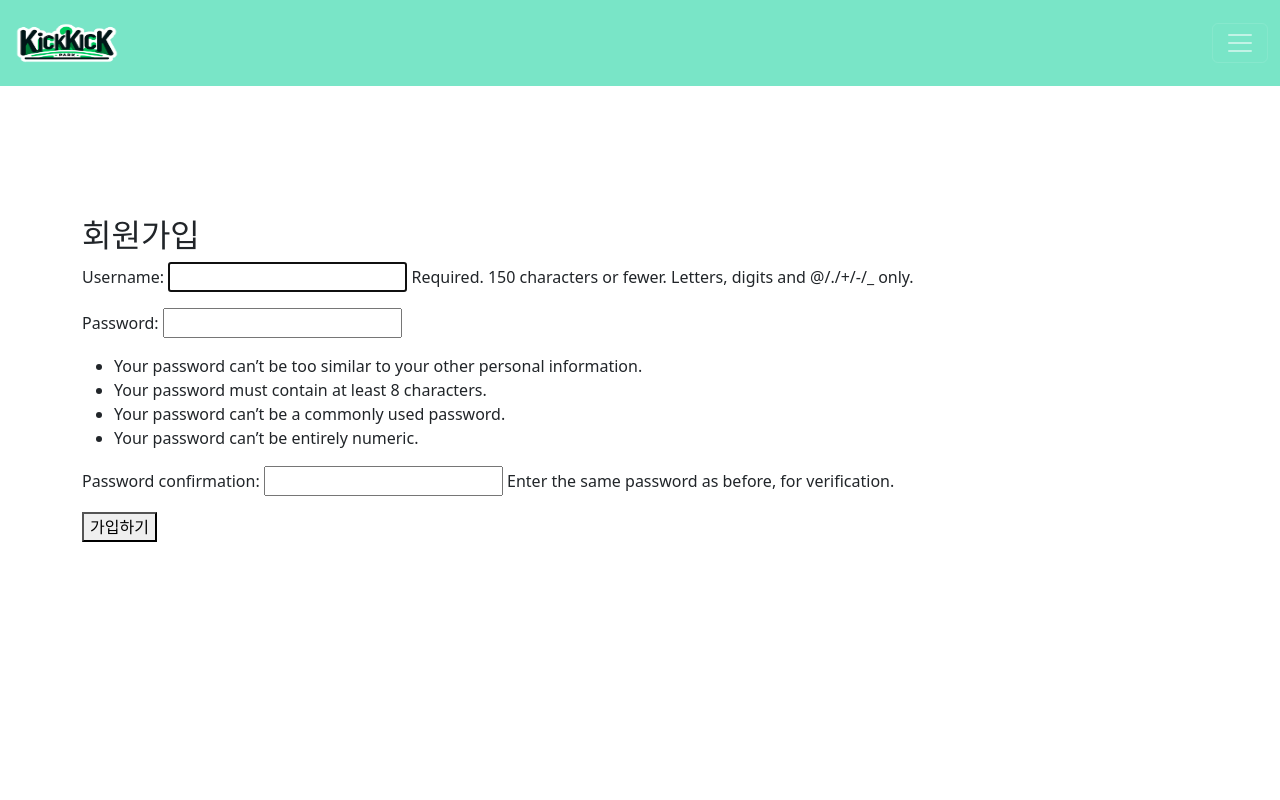
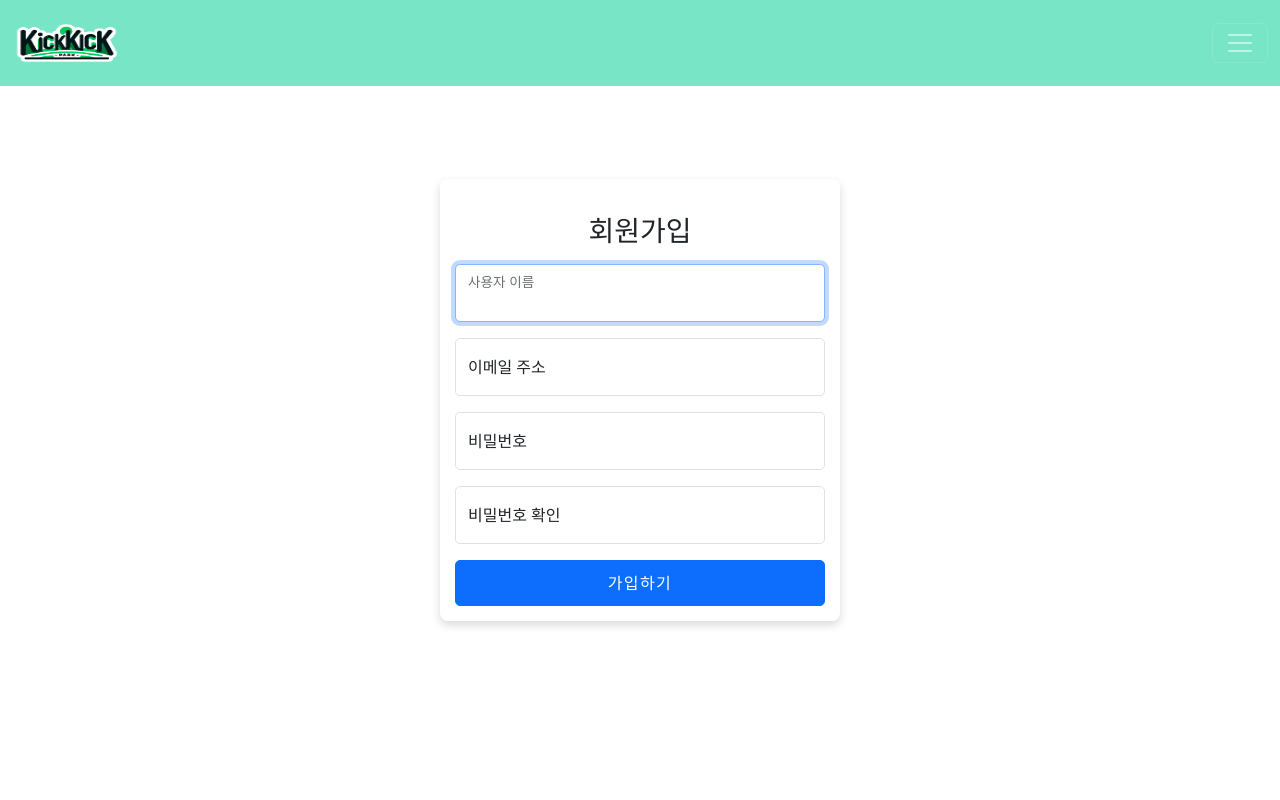
Before and after one commit to Lunecid/MultiCamp_Final, a Django app: page /accounts/signup/ in a window 1280 px wide. Run offline with Django 5.2, Linux system fonts and the light colour scheme; some libraries are stand-ins or nearby versions.

Commit message:
로그인,랭킹수정

```diff
--- a/accounts/templates/signup.html
+++ b/accounts/templates/signup.html
@@ -1,23 +1,97 @@
 {% extends 'base.html' %}
 
 {% block body %}
-<br>
-<br>
-<br>
-<br>
-<br>
+
 <!DOCTYPE html>
-<html>
+<html lang="ko">
 <head>
+    <meta charset="UTF-8">
     <title>회원가입</title>
+    <link href="https://cdn.jsdelivr.net/npm/bootstrap@5.3.0/dist/css/bootstrap.min.css" rel="stylesheet">
+    <style>
+        :root {
+            --input-padding-x: 1.5rem;
+            --input-padding-y: 0.75rem;
+        }
+
+        body {
+            background-color: #FFFFFF; /* 배경색 변경 */
+            display: flex;
+            align-items: center;
+            justify-content: center;
+            min-height: 100vh;
+            margin: 0;
+        }
+
+        .form-signup {
+            background: #FFFFFF;
+            box-shadow: 0 4px 10px rgba(0,0,0,0.15);
+            border-radius: 8px;
+            width: 100%;
+            max-width: 400px;
+            padding: 15px;
+            margin: auto;
+        }
+
+        .form-signup .form-floating:focus-within {
+            z-index: 2;
+        }
+
+        .form-signup input[type="text"],
+        .form-signup input[type="email"],
+        .form-signup input[type="password"] {
+            height: 50px;
+            border-radius: 5px;
+            position: relative;
+            box-sizing: border-box;
+            padding: 10px 20px;
+            font-size: 16px;
+        }
+
+        .form-signup button {
+            font-size: 16px;
+            letter-spacing: 1.4px;
+            border-radius: 5px;
+            padding: 10px 20px;
+            transition: all 0.2s;
+        }
+
+        .form-signup button:hover {
+            background-color: #0056b3;
+            border-color: #0056b3;
+        }
+
+        .text-center {
+            margin-top: 20px;
+        }
+    </style>
 </head>
 <body>
-    <h2>회원가입</h2>
-    <form method="post">
+<div class="form-signup">
+    <h2 class="h3 mb-3 fw-normal text-center">회원가입</h2>
+    <form method="post" action="{% url 'accounts:signup' %}">
         {% csrf_token %}
-        {{ form.as_p }}
-        <button type="submit">가입하기</button>
+        <div class="form-floating mb-3">
+            <input type="text" class="form-control" id="inputUsername" placeholder="Username" name="username" required autofocus>
+            <label for="inputUsername">사용자 이름</label>
+        </div>
+        <div class="form-floating mb-3">
+            <input type="email" class="form-control" id="inputEmail" placeholder="name@example.com" name="email" required>
+            <label for="inputEmail">이메일 주소</label>
+        </div>
+        <div class="form-floating mb-3">
+            <input type="password" class="form-control" id="inputPassword" placeholder="Password" name="password" required>
+            <label for="inputPassword">비밀번호</label>
+        </div>
+        <div class="form-floating mb-3">
+            <input type="password" class="form-control" id="inputPasswordConfirm" placeholder="Confirm Password" name="password_confirm" required>
+            <label for="inputPasswordConfirm">비밀번호 확인</label>
+        </div>
+        <button class="w-100 btn btn-lg btn-primary" type="submit">가입하기</button>
+
     </form>
+</div>
 </body>
 </html>
+
 {% endblock %}
--- a/accounts/views.py
+++ b/accounts/views.py
@@ -1,18 +1,33 @@
 from django.shortcuts import render, redirect
 from django.contrib.auth import login, authenticate, logout
 from .forms import CustomUserCreationForm, UserLoginForm
+from django.contrib.auth.models import User
+from django.contrib.auth import get_user_model
+from django.http import HttpResponse
+
+
+User = get_user_model()
 
 def signup(request):
     if request.method == 'POST':
-        form = CustomUserCreationForm(request.POST)
-        if form.is_valid():
-            form.save()
-            # 회원가입 처리 후 로그인 페이지로 리다이렉트
-            return redirect('app1:index')
+        username = request.POST.get('username')
+        email = request.POST.get('email')
+        password = request.POST.get('password')
+        password_confirm = request.POST.get('password_confirm')
+
+        if password == password_confirm:
+            # 비밀번호 확인이 일치하면 사용자 계정 생성
+            User.objects.create_user(username=username, email=email, password=password)
+            # 회원가입 성공 후 로그인 페이지로 리디렉션
+            return redirect('accounts:login')  # 로그인 URL로 변경하세요.
+        else:
+            # 비밀번호 불일치 처리
+            return render(request, 'signup.html', {'error': 'Passwords do not match'})
     else:
-        form = CustomUserCreationForm()
+        # GET 요청 시 회원가입 폼을 렌더링
+        return render(request, 'signup.html')
 
-    return render(request, 'signup.html', {'form': form})
+
 
 def login_view(request):  # 함수 이름 변경
     if request.method == 'POST':
```
Also changed, not shown: ranking/templates/ranking.html (+34 -24 lines).
